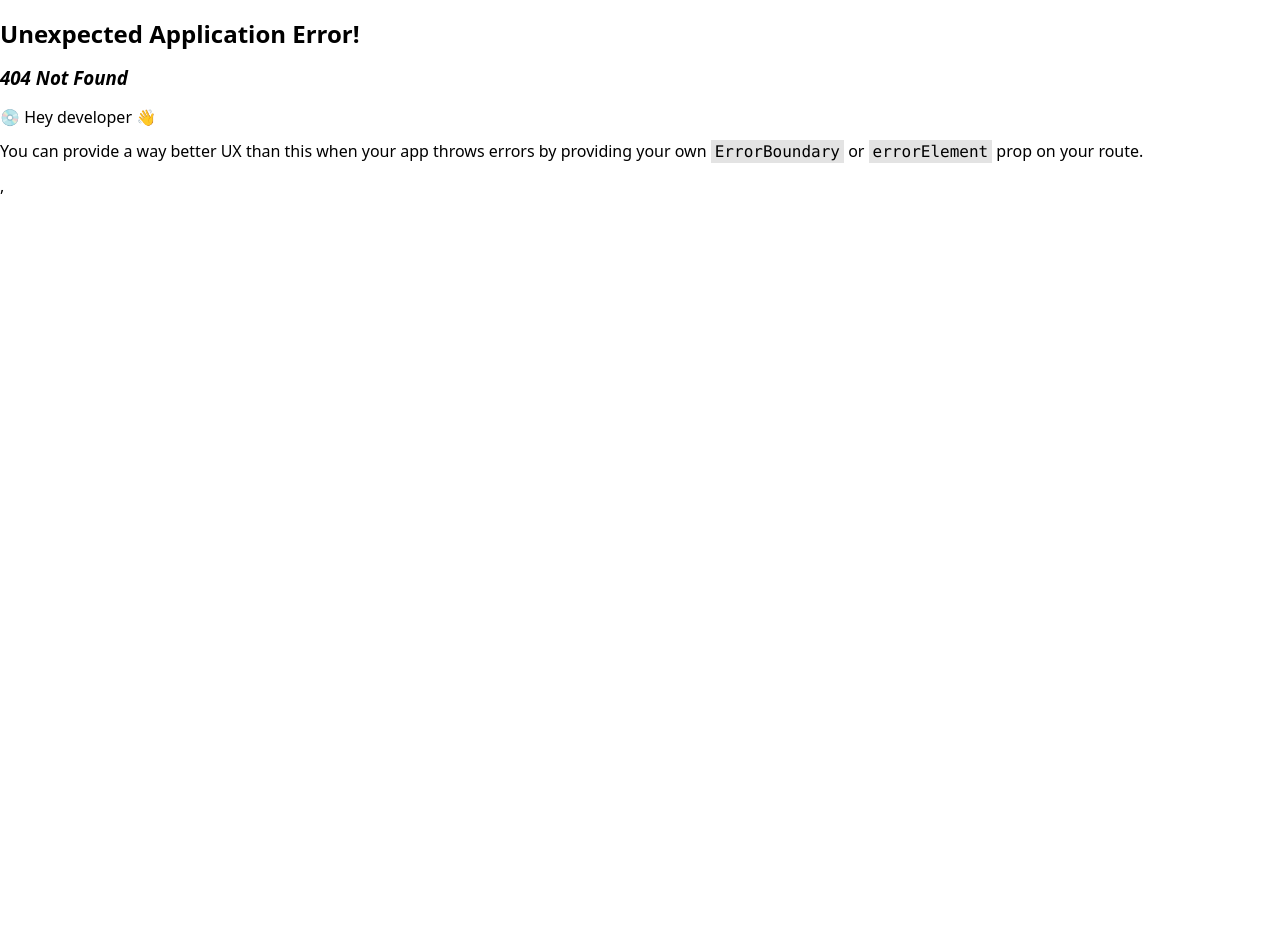
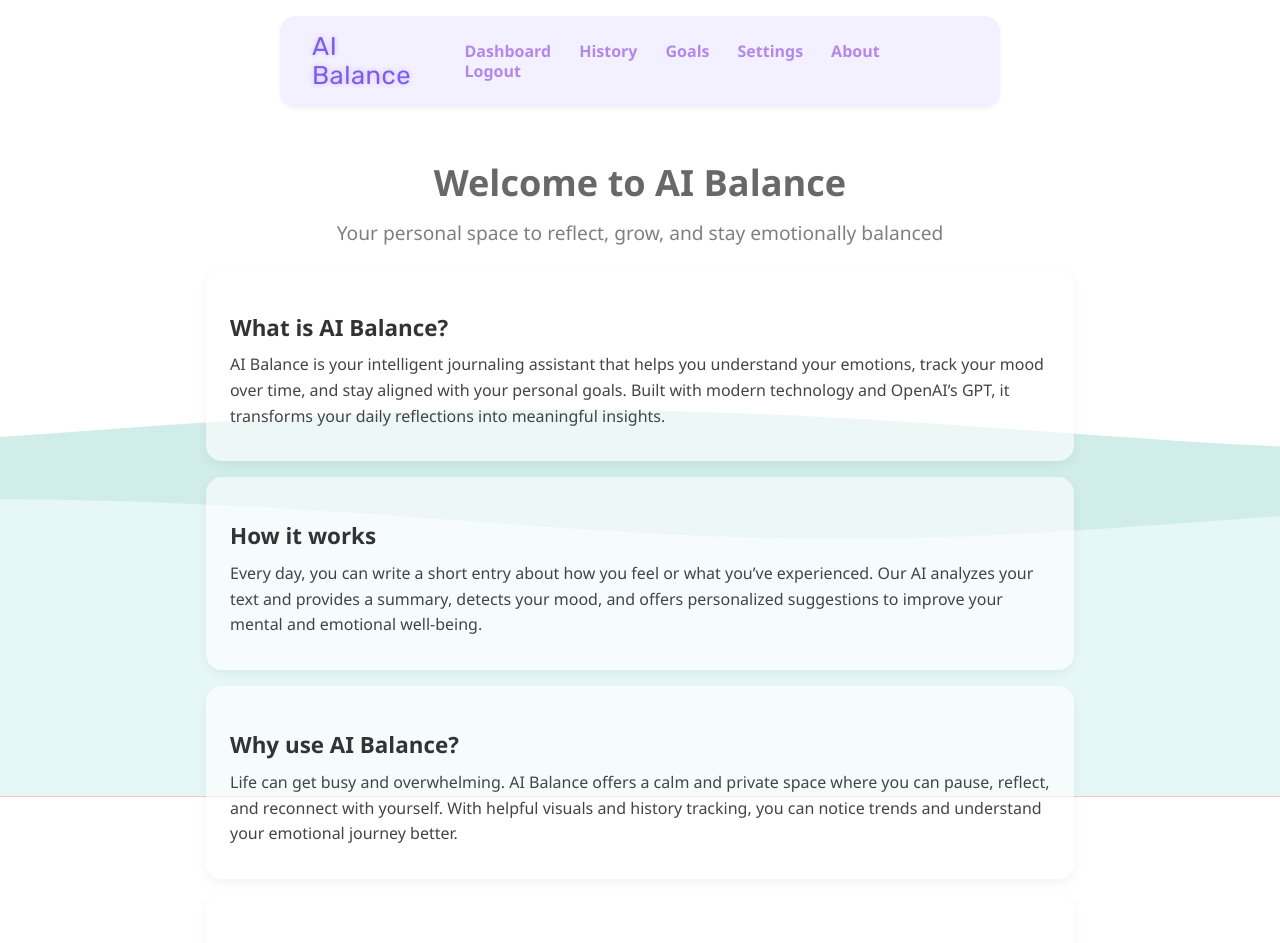
Before and after one commit to AndriiDorohov/ai-balance-app, a React (Vite) app in the folder client/: page /about in a window 1280 px wide. Before the commit this address had no page. Shown: the top 943 px of the page. Before the commit the page ends 800 px from the top, so only its background shows below. Built offline with nearby package versions, Linux system fonts and the light colour scheme.

Commit message:
Add AboutPage with user-friendly info and integrate into router and header

```diff
--- a/client/src/components/Header/Header.jsx
+++ b/client/src/components/Header/Header.jsx
@@ -21,6 +21,7 @@ export default function Header() {
         <button onClick={() => navigate("/history")}>History</button>
         <button onClick={() => navigate("/goals")}>Goals</button>
         <button onClick={() => navigate("/settings")}>Settings</button>
+        <button onClick={() => navigate("/about")}>About</button>
         <button onClick={handleLogout}>Logout</button>
       </nav>
     </header>
--- /dev/null
+++ b/client/src/pages/AboutPage/AboutPage.jsx
@@ -0,0 +1,58 @@
+import React from "react";
+import WavesLottie from "../../components/WavesLottie/WavesLottie";
+import styles from "./AboutPage.module.css";
+
+export default function AboutPage() {
+  return (
+    <>
+      <WavesLottie variant="default" />
+
+      <div className={styles.container}>
+        <h1 className={styles.title}>Welcome to AI Balance</h1>
+        <p className={styles.subheading}>
+          Your personal space to reflect, grow, and stay emotionally balanced
+        </p>
+
+        <div className={styles.section}>
+          <h3>What is AI Balance?</h3>
+          <p>
+            AI Balance is your intelligent journaling assistant that helps you
+            understand your emotions, track your mood over time, and stay
+            aligned with your personal goals. Built with modern technology and
+            OpenAI’s GPT, it transforms your daily reflections into meaningful
+            insights.
+          </p>
+        </div>
+
+        <div className={styles.section}>
+          <h3>How it works</h3>
+          <p>
+            Every day, you can write a short entry about how you feel or what
+            you’ve experienced. Our AI analyzes your text and provides a
+            summary, detects your mood, and offers personalized suggestions to
+            improve your mental and emotional well-being.
+          </p>
+        </div>
+
+        <div className={styles.section}>
+          <h3>Why use AI Balance?</h3>
+          <p>
+            Life can get busy and overwhelming. AI Balance offers a calm and
+            private space where you can pause, reflect, and reconnect with
+            yourself. With helpful visuals and history tracking, you can notice
+            trends and understand your emotional journey better.
+          </p>
+        </div>
+
+        <div className={styles.section}>
+          <h3>Team Project</h3>
+          <p>
+            This application was developed by a passionate team of developers as
+            a collaborative project to combine wellness, AI, and thoughtful UX
+            into one meaningful experience.
+          </p>
+        </div>
+      </div>
+    </>
+  );
+}
--- /dev/null
+++ b/client/src/pages/AboutPage/AboutPage.module.css
@@ -0,0 +1,89 @@
+@keyframes pulse {
+    0% {
+        transform: scale(1);
+        opacity: 0.9;
+    }
+    50% {
+        transform: scale(1.03);
+        opacity: 1;
+    }
+    100% {
+        transform: scale(1);
+        opacity: 0.9;
+    }
+}
+
+.container {
+    padding: 1rem;
+    max-width: 900px;
+    margin: 0 auto;
+    position: relative;
+    z-index: 1;
+    font-family: "Quicksand", "Segoe UI", sans-serif;
+    overflow-x: hidden;
+}
+
+.title {
+    font-size: 2.2rem;
+    font-weight: 600;
+    margin-bottom: 0.5rem;
+    color: rgba(0, 0, 0, 0.6);
+    text-align: center;
+    animation: pulse 4s ease-in-out infinite;
+}
+
+.subheading {
+    font-size: 1.2rem;
+    font-weight: 500;
+    color: rgba(0, 0, 0, 0.5);
+    text-align: center;
+    margin-bottom: 1.5rem;
+}
+
+.section {
+    background-color: rgba(255, 255, 255, 0.6);
+    padding: 1.5rem;
+    border-radius: 16px;
+    margin: 1rem 0;
+    box-shadow: 0 4px 12px rgba(0, 0, 0, 0.05);
+    animation: fadeIn 1s ease-in-out;
+}
+
+.section h3 {
+    margin-bottom: 0.75rem;
+    color: #333;
+    font-size: 1.4rem;
+    font-weight: 600;
+}
+
+.section p {
+    margin: 0.5rem 0;
+    font-size: 1rem;
+    line-height: 1.6;
+    color: #444;
+}
+
+@keyframes fadeIn {
+    from {
+        opacity: 0;
+        transform: translateY(10px);
+    }
+    to {
+        opacity: 1;
+        transform: translateY(0);
+    }
+}
+
+@media (max-width: 600px) {
+    .container {
+        padding: 1rem;
+    }
+
+    .section h3 {
+        font-size: 1.2rem;
+    }
+
+    .section p {
+        font-size: 0.95rem;
+    }
+}
--- a/client/src/pages/HistoryPage/HistoryPage.module.css
+++ b/client/src/pages/HistoryPage/HistoryPage.module.css
@@ -1,5 +1,3 @@
-/* client/src/pages/HistoryPage/HistoryPage.module.css */
-
 @keyframes pulse {
     0% {
         transform: scale(1);
--- a/client/src/router/router.jsx
+++ b/client/src/router/router.jsx
@@ -13,6 +13,7 @@ import ReportPage from "../pages/ReportPage/ReportPage";
 import GoalsPage from "../pages/GoalsPage/GoalsPage";
 import HistoryPage from "../pages/HistoryPage/HistoryPage";
 import SettingsPage from "../pages/SettingsPage/SettingsPage";
+import AboutPage from "../pages/AboutPage/AboutPage";
 import MainLayout from "../layouts/MainLayout";
 
 const requireAuth = () => {
@@ -28,6 +29,7 @@ export default function createAppRouter() {
         <Route path="/" element={<Navigate to="/dashboard" />} />
 
         <Route element={<MainLayout />}>
+          <Route path="/about" element={<AboutPage />} />
           <Route
             path="/dashboard"
             element={<DashboardPage />}
```
